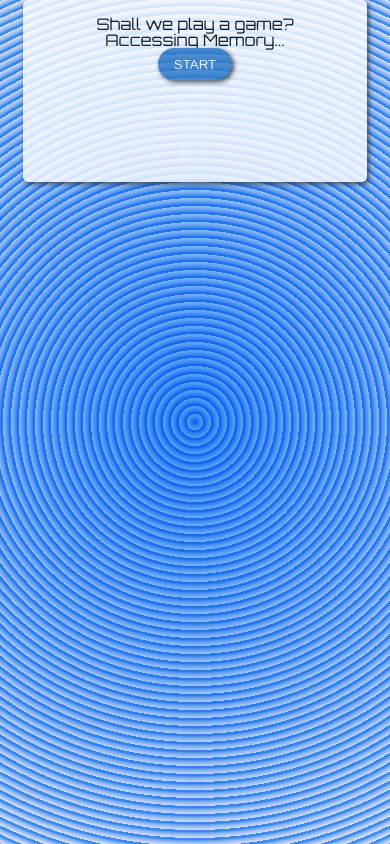
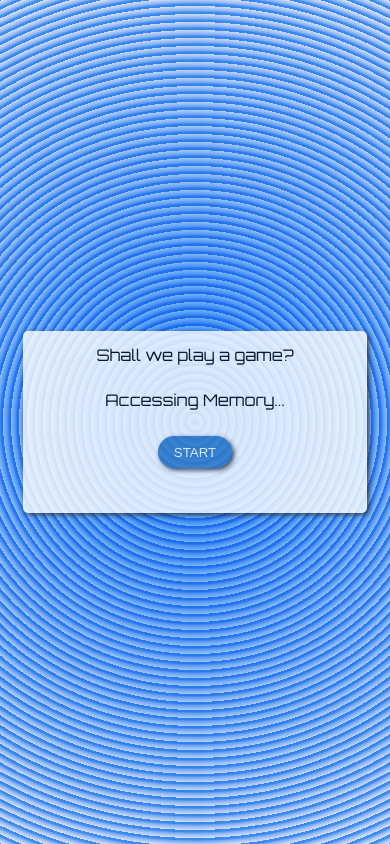
Before and after one commit to felixdave/memory, a Vue app: page / in a window 390 px wide. Built offline with nearby package versions, Linux system fonts and the light colour scheme; a web font is replaced by a local one.

Commit message:
alignment fix

```diff
--- a/src/assets/global.css
+++ b/src/assets/global.css
@@ -130,16 +130,17 @@ At Media
 @media screen and (max-width: 700px) and (orientation: portrait) {
 	#app {
 		flex-direction: column-reverse;
-		justify-content: flex-end;
+		justify-content: center;
 		align-items: center;
 		gap: 2rem;
 	}
 	#scoreCard {
 		align-self: center;
+		/* justify-items: center; */
 		z-index: 1;
 		max-width: 80%;
 		/* flex-grow: 1; */
-		align-content: flex-start;
+		/* align-content: flex-start; */
 		padding: 1rem;
 		opacity: 0.8;
 	}
@@ -147,7 +148,7 @@ At Media
 		gap: 0.5rem;
 		max-width: calc(85vh - 100px);
 		padding: 0.5rem;
-		background-color: red;
+		/* background-color: red; */
 	}
 }
 
```
